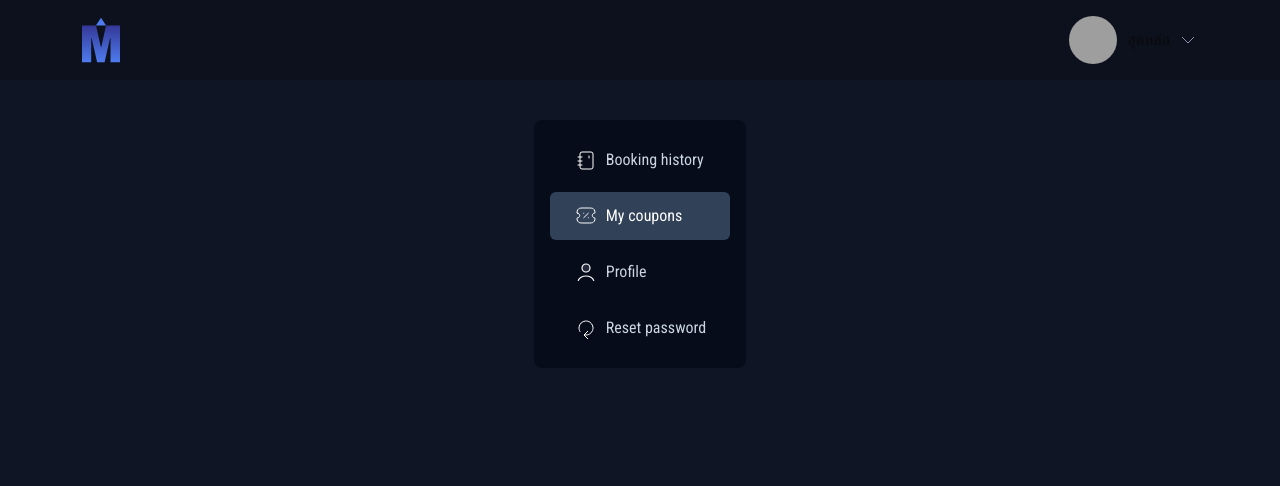
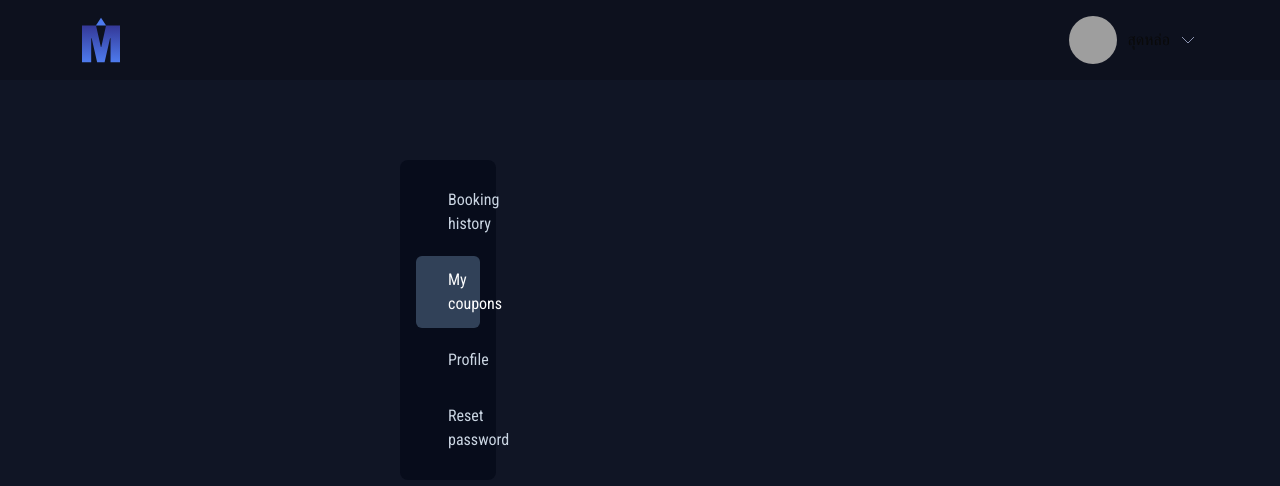
Before and after one commit to KrittidejDev/MinorCineplex, a Next.js app: page /profiles/myCoupon in a window 1280 px wide. Shown: the top 486 px of the page. Built offline with nearby package versions, Linux system fonts and the light colour scheme; grey boxes are pictures that could not be loaded; a web font is replaced by a local one.

Commit message:
reflector: add profileBar to other page

```diff
--- a/src/pages/profiles/myCoupon/index.tsx
+++ b/src/pages/profiles/myCoupon/index.tsx
@@ -3,11 +3,28 @@ import NavBarWidget from '@/components/Widgets/NavBarWidget'
 import ProfileBar from '@/components/Widgets/ProfileBar'
 const index = () => {
   return (
-    <div className="bg-blue-b flex flex-col min-h-[100dvh]">
-      <NavBarWidget/>
-      <div className='flex flex-row items-center justify-center pt-10'>
-        <div><ProfileBar/></div>
-        <div></div>
+   <div className="bg-blue-b flex flex-col min-h-[100dvh]">
+      <NavBarWidget />
+      <div className="flex-1">
+        <div
+          className="
+            flex flex-col md:flex-row
+            items-start justify-start
+            pt-10 md:pt-20
+            px-5 md:px-10 lg:px-100
+            h-full gap-6 md:gap-10
+          "
+        >
+          {/* ProfileBar */}
+          <div className="w-full md:w-1/4 lg:w-1/5">
+            <ProfileBar />
+          </div>
+
+          {/* Content - Full Width Container */}
+          <div className="flex flex-col items-start justify-start gap-y-5 w-full md:w-3/4 lg:w-4/5 px-0 md:px-0 lg:px-22">
+
+          </div>
+        </div>
       </div>
     </div>
   )
--- a/src/pages/profiles/profile/index.tsx
+++ b/src/pages/profiles/profile/index.tsx
@@ -4,10 +4,27 @@ import ProfileBar from '@/components/Widgets/ProfileBar'
 const index = () => {
   return (
     <div className="bg-blue-b flex flex-col min-h-[100dvh]">
-      <NavBarWidget/>
-      <div className='flex flex-row items-center justify-center pt-10'>
-        <div><ProfileBar/></div>
-        <div></div>
+      <NavBarWidget />
+      <div className="flex-1">
+        <div
+          className="
+            flex flex-col md:flex-row
+            items-start justify-start
+            pt-10 md:pt-20
+            px-5 md:px-10 lg:px-100
+            h-full gap-6 md:gap-10
+          "
+        >
+          {/* ProfileBar */}
+          <div className="w-full md:w-1/4 lg:w-1/5">
+            <ProfileBar />
+          </div>
+
+          {/* Content - Full Width Container */}
+          <div className="flex flex-col items-start justify-start gap-y-5 w-full md:w-3/4 lg:w-4/5 px-0 md:px-0 lg:px-22">
+
+          </div>
+        </div>
       </div>
     </div>
   )
--- a/src/pages/profiles/resetPassword/index.tsx
+++ b/src/pages/profiles/resetPassword/index.tsx
@@ -4,10 +4,27 @@ import ProfileBar from '@/components/Widgets/ProfileBar'
 const index = () => {
   return (
     <div className="bg-blue-b flex flex-col min-h-[100dvh]">
-      <NavBarWidget/>
-      <div className='flex flex-row items-center justify-center pt-10'>
-        <div><ProfileBar/></div>
-        <div></div>
+      <NavBarWidget />
+      <div className="flex-1">
+        <div
+          className="
+            flex flex-col md:flex-row
+            items-start justify-start
+            pt-10 md:pt-20
+            px-5 md:px-10 lg:px-100
+            h-full gap-6 md:gap-10
+          "
+        >
+          {/* ProfileBar */}
+          <div className="w-full md:w-1/4 lg:w-1/5">
+            <ProfileBar />
+          </div>
+
+          {/* Content - Full Width Container */}
+          <div className="flex flex-col items-start justify-start gap-y-5 w-full md:w-3/4 lg:w-4/5 px-0 md:px-0 lg:px-22">
+
+          </div>
+        </div>
       </div>
     </div>
   )
```
